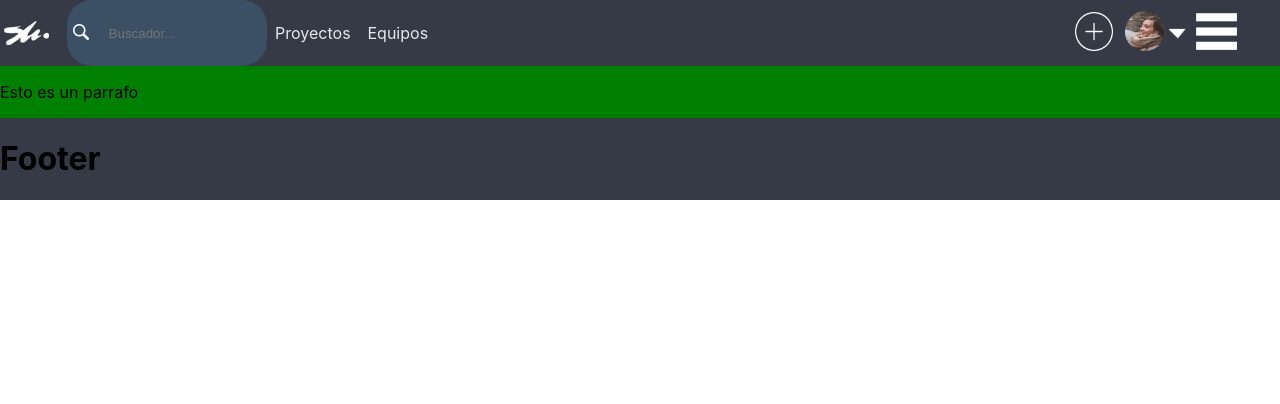
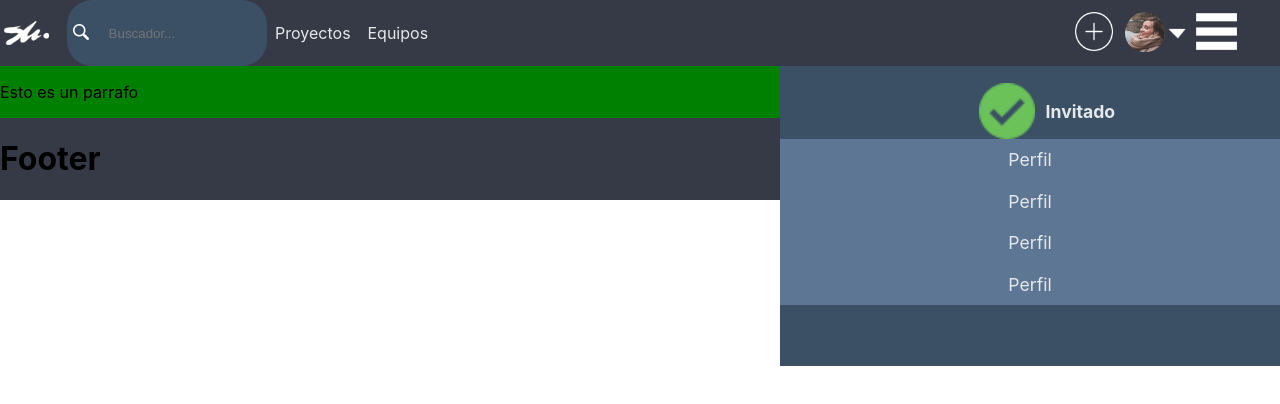
Before and after one commit to OscarEstudioSKR/projects_manager, a React (Create React App) app: page / in a window 1280 px wide. Both pictures are taken after a click on the button 1143 px from the left and 33 px from the top of the page. Shown: the top 404 px of the page. Built offline with nearby package versions, Linux system fonts and the light colour scheme.

Commit message:
menu user estructura

```diff
--- a/src/App.js
+++ b/src/App.js
@@ -1,4 +1,5 @@
 import React, { Component } from 'react';
+
 import Nav from './Nav';
 import Header from './Header';
 import Footer from './Footer';
@@ -7,12 +8,22 @@ import Footer from './Footer';
 
 
 class App extends Component {
+  constructor(){
+    super();
+    this.state= {
+      user: {
+        nombre: "Invitado",
+        imgUser: "Invitado",
+      },
+    }
+  }
+
   render() {
     return (
       <div className="App">
-        <Nav />
-        <Header />
-        <Footer />
+        <Nav user={this.state.user}/>
+        <Header user={this.state.user}/>
+        <Footer user={this.state.user}/>
       </div>
     );
   }
--- a/src/Nav.css
+++ b/src/Nav.css
@@ -1,6 +1,7 @@
 
 
 .Nav{
+    position: relative;
     background:var(--color1);
     display: flex;
     flex-flow: row wrap;
@@ -29,7 +30,12 @@
     border: none;
     outline-style: none;
 }
-
+.user-logo{
+    height: auto;
+    width: 40px;
+    border-radius: 50%;
+    padding-bottom: 5%;
+}
 .boton-anadir:hover{
     height: 98%;
 }
@@ -74,3 +80,54 @@
     width: 20%;
     margin-right: 7%;
 }
+
+
+.menuUsers{
+    position: absolute;
+    width: 40%;
+    max-width: 500px;
+    min-width: 300px;
+    height: 30vh;
+    min-height: 300px;
+    right: 0%;
+    top: 100%;
+    background: var(--color2);
+    color: var(--color0);
+    display:flex;
+    flex-flow: column nowrap;
+    justify-content: center;
+    align-items: center;
+    text-align: center;
+
+
+}
+.cont-datosNav{
+    display:flex;
+    flex-flow: row nowrap;
+}
+.datosNav{
+    text-align: left;
+    font-size: 1.1em;
+    width: 100%;
+    height: 10%;
+    margin-left: 10%;
+}
+
+.botonesNav{
+    font-size: 1.1em;
+    width: 100%;
+    height: 70%;
+
+}
+.menuUsers a{
+    background: var(--color3);
+    display: block;
+    height: 15%;
+    padding-top: 2%;
+
+
+}
+.menuUsers a:hover{
+    background: rgba(0, 0, 0, .1);
+
+}
--- a/src/Nav.js
+++ b/src/Nav.js
@@ -1,13 +1,31 @@
 import React, { Component } from 'react';
-import User from './User';
+
 import logoP from './img/logoP.png';
 import botonMenu from './img/botonMenu.png';
 import anadir from './img/anadir.png';
 import triangulo from './img/triangulo.png';
 import Buscador from './elements/js/Buscador';
+import checkImg from './img/checkImg.png';
+
+import userImg0 from './img/userImg0.png';
+
 
 
 class Nav extends Component {
+    constructor(props){
+        super(props);
+        this.state= {
+            menuUserAbierto: false,
+            menuOtionsAbierto: false,
+        }
+      }
+
+    abrirMenuUser(){
+        this.setState({
+            menuUserAbierto: !this.state.menuUserAbierto,
+        })
+
+    }
     render() {
       return (
         <div className="Nav">
@@ -19,15 +37,38 @@ class Nav extends Component {
             </div>
             <div className="nav1">
                 <button className="boton-anadir"><img src={anadir} className="img-anadir"/></button>
-                <button className="boton-menu-p boton-user"><User mostrar="img"/><img src={triangulo} className="triangulo"/></button>
+                <button onClick={this.abrirMenuUser = this.abrirMenuUser.bind(this)} className="boton-menu-p boton-user"><img src={userImg0} className="user-logo"/><img src={triangulo} className="triangulo"/></button>
 
                 <button className="boton-menu-p"><img src={botonMenu} className="img-menu-p" /></button>
             </div>
 
+            {this.state.menuUserAbierto && (
+                <this.MenuUser user={this.props.user}/>
 
+                )}
         </div>
       );
     }
+
+    MenuUser(props){
+        return(
+            <div className="menuUsers">
+                <div className="cont-datosNav">
+                    <img src={checkImg} />
+                    <h3 className="datosNav">{props.user.nombre}</h3>
+                </div>
+                <div className="botonesNav">
+                    <a>Perfil</a>
+                    <a>Perfil</a>
+                    <a>Perfil</a>
+                    <a>Perfil</a>
+                </div>
+
+            </div>
+
+        )
+    }
+
   }
 
   export default Nav;
--- a/src/User.css
+++ /dev/null
@@ -1,6 +0,0 @@
-.user-logo{
-    height: auto;
-    width: 40px;
-    border-radius: 50%;
-    padding-bottom: 5%;
-}
--- a/src/User.js
+++ /dev/null
@@ -1,32 +0,0 @@
-import React, { Component } from 'react';
-import userImg0 from './img/userImg0.png';
-
-
-class User extends Component {
-    constructor(props){
-        super(props);
-        this.state= {
-            userImg: userImg0,
-        }
-      }
-
-    render() {
-        let style = {
-            height: 'auto',
-            width: '40px',
-            borderRadius: '50%',
-            paddingBottom: '5%',
-        }
-        return (
-            <div className="User">
-
-                {this.props.mostrar=="img" ?
-                <img className="user-logo" src={this.state.userImg}/>:
-                <p>no</p>}
-
-            </div>
-      );
-    }
-  }
-
-  export default User;
--- a/src/colores.css
+++ b/src/colores.css
@@ -2,4 +2,5 @@
     --color0: #e7e8eb;
     --color1: #363a46;
     --color2: #3b4f65;
+    --color3: #5c7693;
 }
--- a/src/index.js
+++ b/src/index.js
@@ -1,13 +1,11 @@
 import React from 'react';
 import ReactDOM from 'react-dom';
-
 import './colores.css';
 import './index.css';
 import './Nav.css';
 import './Header.css';
 import './Footer.css';
 import './App.css';
-import './User.css';
 import App from './App';
 import Buscador from './elements/js/Buscador.js';
 import './elements/css/Buscador.css';
```
Also changed, not shown: src/img/checkImg.png (added).
